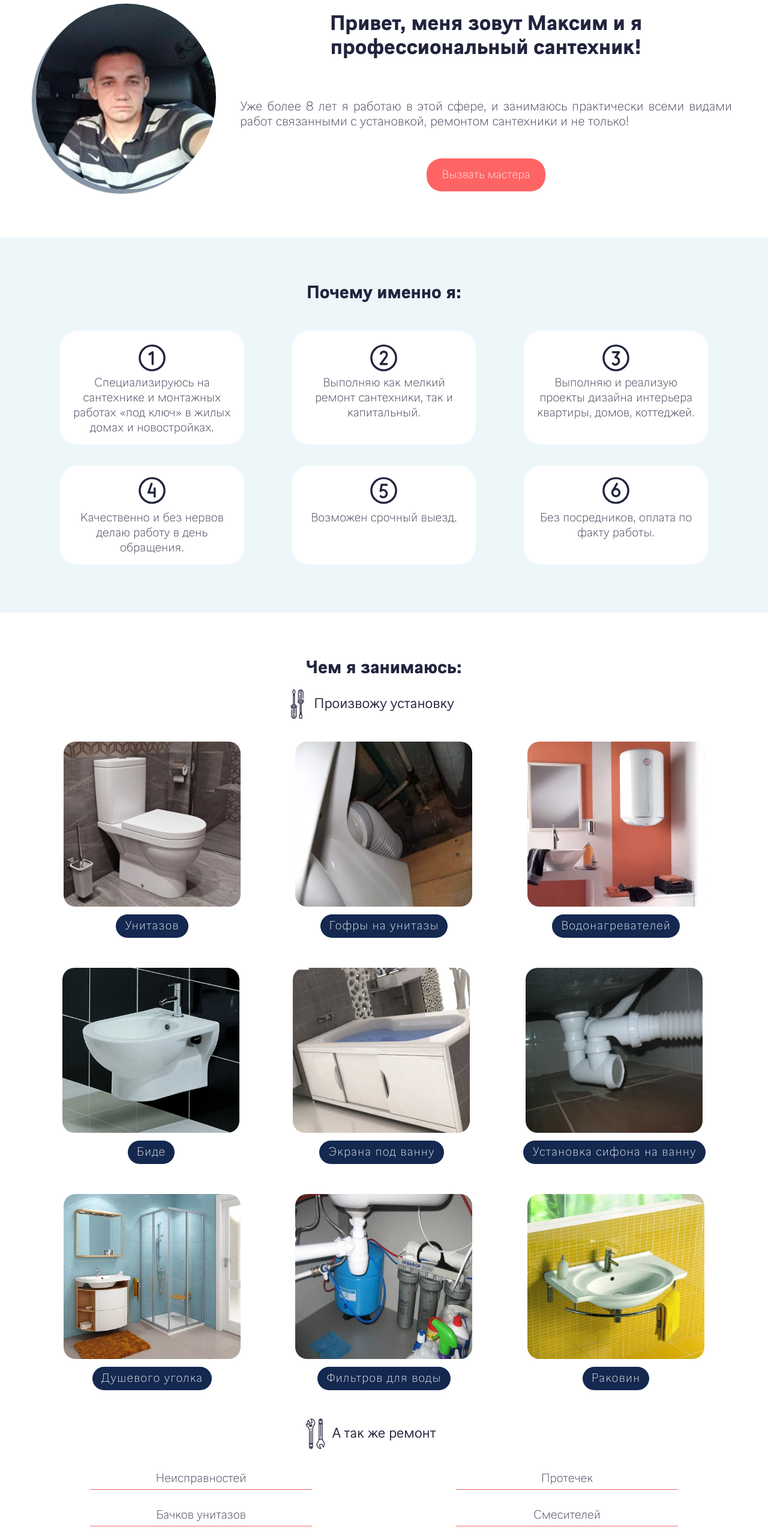
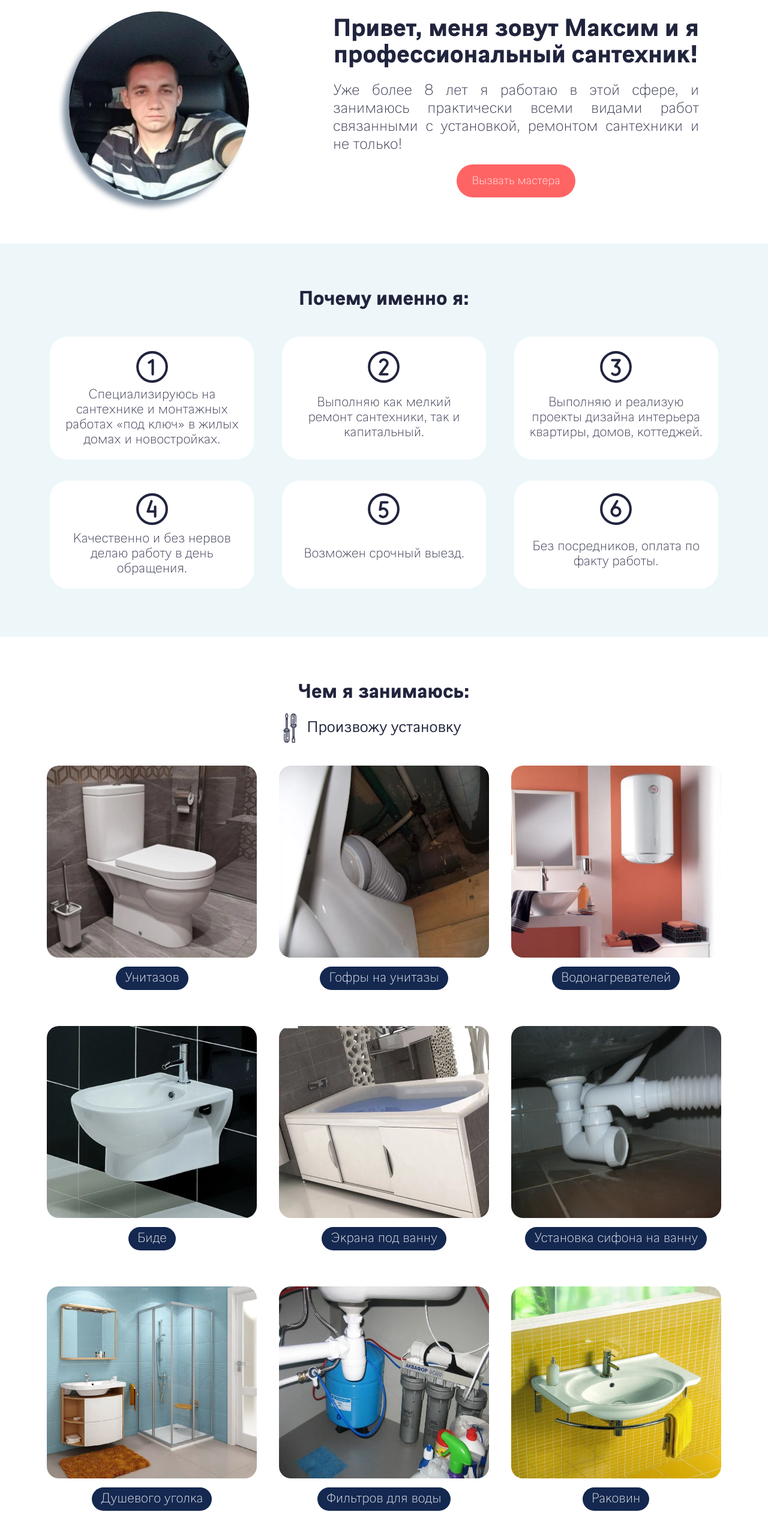
Before and after one commit to Whireless/plumber, a website built with Vite: page index.html in a window 1280 px wide. Shown: the part 140-2700 px from the top of the page at 60% size. Built offline with nearby package versions, Linux system fonts and the light colour scheme.

Commit message:
Основная десктопная версия v1.0.0

```diff
--- a/index.html
+++ b/index.html
@@ -55,39 +55,39 @@
           <h3 class="works__subtitle works__subtitle--install">Произвожу установку</h3>
           <ul class="works__list works__list--install">
             <li class="works__item works__item--install">
-              <img class="works__work-img" src="img/works/unitaz.webp" width="290" height="290" alt="Фотография унитаза">
+              <img class="works__work-img" src="img/works/unitaz.webp" width="290" height="270" alt="Фотография унитаза">
               <p>Унитазов</p>
             </li>
             <li class="works__item works__item--install">
-              <img class="works__work-img" src="img/works/gofra.webp" width="290" height="290" alt="Очень важная деталь для унитаза">
+              <img class="works__work-img" src="img/works/gofra.webp" width="290" height="270" alt="Очень важная деталь для унитаза">
               <p>Гофры на унитазы</p>
             </li>
             <li class="works__item works__item--install">
-              <img class="works__work-img" src="img/works/boiler.webp" width="290" height="290" alt="Лучше поставить бойлер, чем ждать когда дадут горячую воду.">
+              <img class="works__work-img" src="img/works/boiler.webp" width="290" height="270" alt="Лучше поставить бойлер, чем ждать когда дадут горячую воду.">
               <p>Водонагревателей</p>
             </li>
             <li class="works__item works__item--install">
-              <img class="works__work-img" src="img/works/bide.webp" width="290" height="290" alt="Для самого важного">
+              <img class="works__work-img" src="img/works/bide.webp" width="290" height="270" alt="Для самого важного">
               <p>Биде</p>
             </li>
             <li class="works__item works__item--install">
-              <img class="works__work-img" src="img/works/ekran.webp" width="290" height="290" alt="Если вы любите прятать что-либо под ванной - обращайтесь.">
+              <img class="works__work-img" src="img/works/ekran.webp" width="290" height="270" alt="Если вы любите прятать что-либо под ванной - обращайтесь.">
               <p>Экрана под ванну</p>
             </li>
             <li class="works__item works__item--install">
-              <img class="works__work-img" src="img/works/sifon.webp" width="290" height="290" alt="Без такой важной детали воде не уйти :)">
+              <img class="works__work-img" src="img/works/sifon.webp" width="290" height="270" alt="Без такой важной детали воде не уйти :)">
               <p>Установка сифона на ванну</p>
             </li>
             <li class="works__item works__item--install">
-              <img class="works__work-img" src="img/works/ugolok.webp" width="290" height="290" alt="Качественный душевой уголок">
+              <img class="works__work-img" src="img/works/ugolok.webp" width="290" height="270" alt="Качественный душевой уголок">
               <p>Душевого уголка</p>
             </li>
             <li class="works__item works__item--install">
-              <img class="works__work-img" src="img/works/filter.webp" width="290" height="290" alt="Чем чище вода - тем вы здоровее">
+              <img class="works__work-img" src="img/works/filter.webp" width="290" height="270" alt="Чем чище вода - тем вы здоровее">
               <p>Фильтров для воды</p>
             </li>
             <li class="works__item works__item--install">
-              <img class="works__work-img" src="img/works/rakovina.webp" width="290" height="290" alt="С помощью раковины можно мыть руки перед едой.">
+              <img class="works__work-img" src="img/works/rakovina.webp" width="290" height="270" alt="С помощью раковины можно мыть руки перед едой.">
               <p>Раковин</p>
             </li>
           </ul>
--- a/src/sass/blocks/advantages.scss
+++ b/src/sass/blocks/advantages.scss
@@ -73,5 +73,12 @@
 
   @media (min-width: $desktop) {
     width: 275px;
+    justify-content: center;
+  }
+
+  @media (min-width: $desktopPlus) {
+    background-size: 65px 65px;
+    width: 300px;
+    padding: 85px 20px 20px 20px;
   }
 }
--- a/src/sass/blocks/main-footer.scss
+++ b/src/sass/blocks/main-footer.scss
@@ -30,7 +30,7 @@
     &::before {
       width: 35px;
       height: 35px;
-      top: -5px;
+      top: -8px;
       left: 180px;
     }
   }
@@ -43,7 +43,16 @@
       width: 40px;
       height: 40px;
       top: -10px;
-      left: 330px;
+      left: 320px;
+    }
+  }
+
+  @media (min-width: $desktopPlus) {
+    &::before {
+      width: 43px;
+      height: 43px;
+      top: -12px;
+      left: 390px;
     }
   }
 }
@@ -69,7 +78,11 @@
   color: $darkblue;
   padding: 2px 10px;
   border: 1px solid $grey;
-  border-radius: 15px;
+  border-radius: 20px;
+
+  @media (min-width: $desktop) {
+    padding: 4px 15px;
+  }
 }
 
 .main-footer__copyright {
--- a/src/sass/blocks/main-header.scss
+++ b/src/sass/blocks/main-header.scss
@@ -10,7 +10,11 @@
   }
 
   @media (min-width: $desktop) {
-    margin-top: 66px;
+    margin-top: 76px;
+  }
+
+  @media (min-width: $desktopPlus) {
+    margin-top: 86px;
   }
 }
 
@@ -21,21 +25,27 @@
 
   @media (min-width: $tablet) {
     display: grid;
-    grid-template-columns: 240px 1fr;
-    grid-template-rows: 90px 120px 45px;
-    column-gap: 40px;
+    grid-template-columns: 200px 390px;
+    grid-template-rows: 70px 90px 45px;
+    justify-content: space-around;
+    row-gap: 10px;
   }
 
   @media (min-width: $desktop) {
-    grid-template-columns: 300px 1fr;
-    grid-template-rows: 110px 120px 50px;
+    grid-template-columns: 245px 610px;
+    grid-template-rows: 90px 100px 50px;
     row-gap: 15px;
+  }
+
+  @media (min-width: $desktopPlus) {
+    grid-template-columns: 330px 610px;
+    row-gap: 30px;
   }
 }
 
 .main-header__photo {
   border-radius: 50%;
-  box-shadow: -7px 7px 1px $grey;
+  box-shadow: -9px 9px 10px $grey;
 
   @media (min-width: $smart) {
     width: 230px;
@@ -44,13 +54,19 @@
 
   @media (min-width: $tablet) {
     grid-row: 1/-1;
-    width: 250px;
-    height: 260px;
+    width: 220px;
+    height: 230px;
   }
 
   @media (min-width: $desktop) {
+    width: 245px;
+    height: 255px;
+  }
+
+  @media (min-width: $desktopPlus) {
     width: 300px;
-    height: 310px;
+    height: 315px;
+    box-shadow: -10px 10px 10px $grey;
   }
 }
 
@@ -59,13 +75,19 @@
   margin: 34px 0 21px 0;
 
   @media (min-width: $tablet) {
-    font-size: 27px;
+    font-size: 26px;
+    line-height: 29px;
     margin: 0;
   }
 
   @media (min-width: $desktop) {
-    font-size: 35px;
-    line-height: 40px;
+    font-size: 41px;
+    line-height: 44px;
+  }
+
+  @media (min-width: $desktopPlus) {
+    font-size: 41px;
+    line-height: 44px;
   }
 }
 
@@ -81,7 +103,13 @@
   }
 
   @media (min-width: $desktop) {
-    font-size: 21px;
+    font-size: 22px;
+    line-height: 26px;
+  }
+
+  @media (min-width: $desktopPlus) {
+    font-size: 25px;
+    line-height: 30px;
   }
 }
 
@@ -92,7 +120,7 @@
   display: block;
   background-color: $red;
   padding: 10px 20px;
-  border-radius: 20px;
+  border-radius: 30px;
   transition: 0.4s;
 
   &:hover {
@@ -109,6 +137,5 @@
   @media (min-width: $desktop) {
     font-size: 19px;
     padding: 15px 25px;
-    border-radius: 25px;
   }
 }
--- a/src/sass/blocks/main-nav.scss
+++ b/src/sass/blocks/main-nav.scss
@@ -21,6 +21,14 @@
   @media (min-width: $tablet) {
     justify-content: space-between;
     padding: 20px 40px;
+  }
+
+  @media (min-width: $desktop) {
+    padding: 25px 45px;
+  }
+
+  @media (min-width: $desktopPlus) {
+    padding: 30px 60px;
   }
 }
 
@@ -93,6 +101,10 @@
   @media (min-width: $desktop) {
     column-gap: 35px;
   }
+
+  @media (min-width: $desktopPlus) {
+    column-gap: 40px;
+  }
 }
 
 .main-nav__link {
@@ -117,6 +129,10 @@
   @media (min-width: $desktop) {
     font-size: 22px;
   }
+
+  @media (min-width: $desktopPlus) {
+    padding: 7px 12px;
+  }
 }
 
 .main-nav__button {
--- a/src/sass/blocks/works.scss
+++ b/src/sass/blocks/works.scss
@@ -12,9 +12,15 @@
     margin-top: 50px;
   }
 
+  @media (min-width: $tablet) {
+    &--repair {
+      margin-top: 60px;
+    }
+  }
+
   @media (min-width: $desktop) {
     &--repair {
-      margin-top: 60px;
+      margin-top: 70px;
     }
   }
 }
@@ -59,12 +65,12 @@
 .works__list {
   display: flex;
   flex-direction: column;
+  align-items: center;
   width: 290px;
   margin-top: 25px;
 
   &--install {
     row-gap: 40px;
-    align-items: center;
   }
 
   &--repair {
@@ -84,35 +90,43 @@
   }
 
   @media (min-width: $tablet) {
-    margin-top: 30px;
+    justify-content: space-around;
+    margin-top: 35px;
 
     &--install {
-      width: auto;
       flex-direction: row;
       flex-wrap: wrap;
-      justify-content: space-around;
-      margin-top: 35px;
+      row-gap: 55px;
+      width: auto;
     }
 
     &--repair {
-      width: 100%;
-      flex-direction: row;
-      flex-wrap: wrap;
-      justify-content: space-around;
+      display: grid;
+      grid-template-columns: 160px 175px;
+      width: 600px;
+      justify-items: center;
     }
   }
 
   @media (min-width: $desktop) {
     margin-top: 50px;
 
+    &--install {
+      row-gap: 60px;
+    }
+
     &--repair {
       display: grid;
-      grid-template-columns: 370px 370px;
-      column-gap: 60px;
-      row-gap: 30px;
-      // justify-content: space-around;
-      // align-items: center;
-      // align-content: center;
+      grid-template-columns: 200px 170px 200px;
+      column-gap: 65px;
+      row-gap: 35px;
+      width: 850px;
+    }
+  }
+
+  @media (min-width: $desktopPlus) {
+    &--repair {
+      grid-template-columns: 200px 190px 220px;
     }
   }
 }
@@ -123,7 +137,6 @@
   row-gap: 13px;
 
   p {
-    letter-spacing: 1px;
     color: $white;
     background-color: $blue;
     width: max-content;
@@ -137,13 +150,19 @@
 
   &--repair {
     align-items: start;
-    border-bottom: 1px solid $red;
+    border: 1px solid $red;
+    padding: 2px 10px;
+    width: max-content;
+    border-radius: 20px;
   }
 
   @media (min-width: $desktop) {
+    &--install {
+      row-gap: 15px;
+    }
+
     &--repair {
-      align-items: center;
-      padding-bottom: 5px;
+      padding: 4px 15px;
     }
   }
 }
@@ -153,7 +172,7 @@
 
   @media (min-width: $smart) {
     width: 360px;
-    height: 375px;
+    height: 340px;
   }
 
   @media (min-width: $tablet) {
@@ -162,7 +181,12 @@
   }
 
   @media (min-width: $desktop) {
-    width: 295px;
-    height: 275px;
+    width: 290px;
+    height: 265px;
+  }
+
+  @media (min-width: $desktopPlus) {
+    width: 350px;
+    height: 320px;
   }
 }
--- a/src/sass/container.scss
+++ b/src/sass/container.scss
@@ -11,7 +11,7 @@
   }
 
   @media (min-width: $desktop) {
-    padding: 70px 40px;
+    padding: 70px 45px;
   }
 
   @media (min-width: $desktopPlus) {
--- a/src/sass/global.scss
+++ b/src/sass/global.scss
@@ -45,4 +45,8 @@ body {
   @media (min-width: $desktop) {
     font-size: 20px;
   }
+
+  @media (min-width: $desktopPlus) {
+    font-size: 22px;
+  }
 }
--- a/src/sass/variables.scss
+++ b/src/sass/variables.scss
@@ -8,7 +8,7 @@ $lightblue: #edf7fa;
 $red: #ff6464;
 $grey: #8695a4;
 
-// Ширины дисплеев
+// Брейкпоинты
 
 $smart: 420px;
 $tablet: 768px;
```
